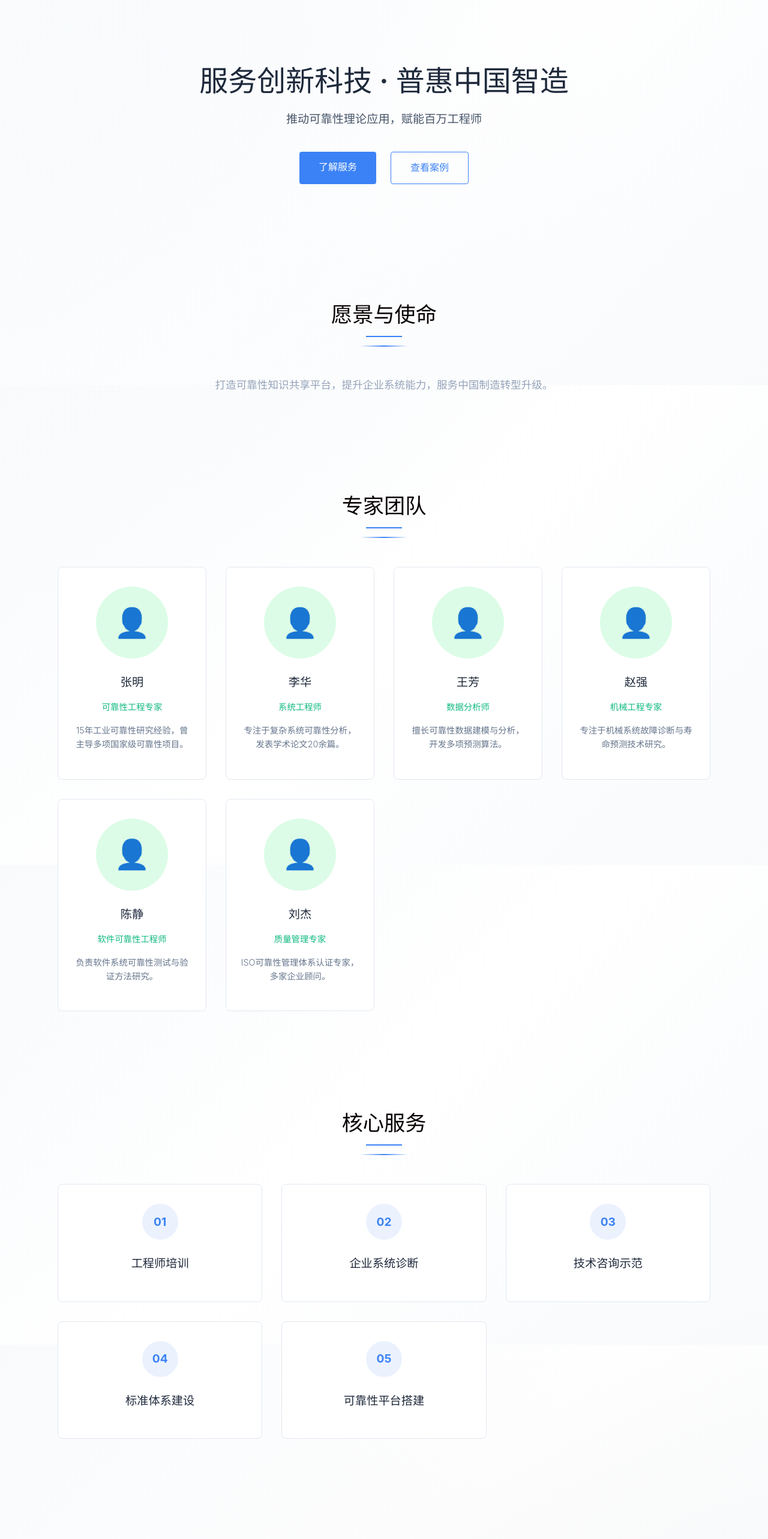
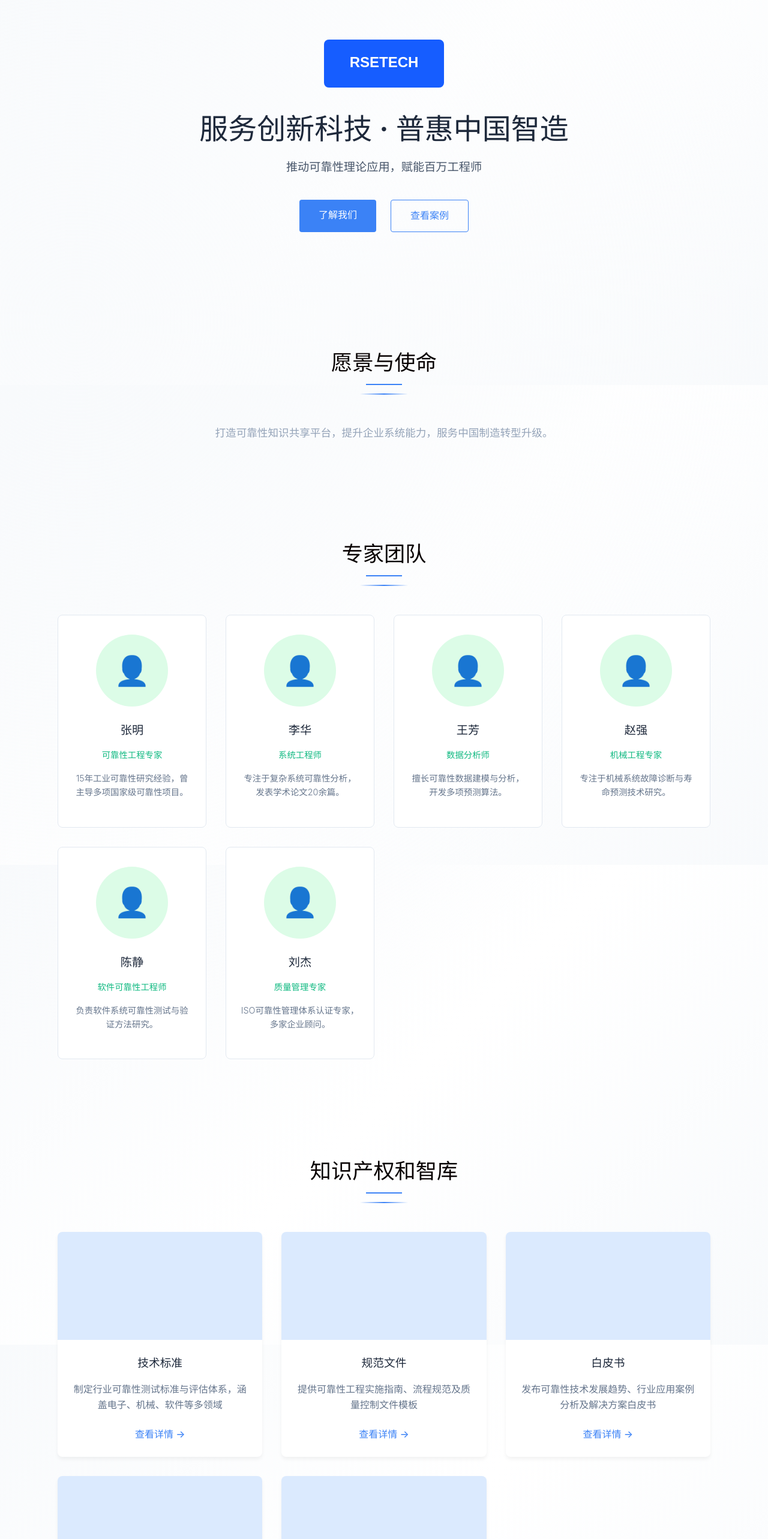
Before and after one commit to dididiskq/WeiMin, a Vue app in the folder vue-wmhx-pro/: page / in a window 1280 px wide. Shown: the part 958-3524 px from the top of the page at 60% size. Built offline with nearby package versions, Linux system fonts and the light colour scheme.

Commit message:
feat: 添加品牌logo并更新首页内容与样式
- 新增品牌logo.svg文件
- 删除过时的run_local_server.bat脚本
- 在首页添加logo展示并更新按钮链接
- 新增知识产权和智库、合作机构板块
- 调整部分样式和布局

```diff
--- a/vue-wmhx-pro/src/views/Home.vue
+++ b/vue-wmhx-pro/src/views/Home.vue
@@ -82,10 +82,11 @@ onMounted(() => {
       <!-- 视频下方内容区 -->
       <section class="section fade-in">
         <div class="hero-content-moved">
+          <img src="@/assets/logo.svg" alt="品牌logo" class="section-logo">
           <h1 class="hero-title">服务创新科技 · 普惠中国智造</h1>
           <p class="hero-subtitle">推动可靠性理论应用，赋能百万工程师</p>
           <div class="hero-buttons">
-            <router-link to="/service-content" class="primary-btn">了解服务</router-link>
+            <router-link to="/institute-introduction" class="primary-btn">了解我们</router-link>
             <router-link to="/project-case" class="secondary-btn">查看案例</router-link>
           </div>
         </div>
@@ -150,6 +151,46 @@ onMounted(() => {
             <h3 class="team-name">刘杰</h3>
             <p class="team-position">质量管理专家</p>
             <p class="team-desc">ISO可靠性管理体系认证专家，多家企业顾问。</p>
+          </div>
+        </div>
+      </section>
+
+      <!-- 知识产权和智库 -->
+      <section id="intellectual-property" class="section fade-in">
+        <div class="section-header">
+          <h2 class="section-title">知识产权和智库</h2>
+          <div class="section-divider"></div>
+        </div>
+        <div class="cases-grid">
+          <div class="case-card">
+            <div class="case-image" style="background-color: #dbeafe;"></div>
+            <h3 class="case-title">技术标准</h3>
+            <p class="case-desc">制定行业可靠性测试标准与评估体系，涵盖电子、机械、软件等多领域</p>
+            <router-link to="/intellectual-property" class="case-link">查看详情 →</router-link>
+          </div>
+          <div class="case-card">
+            <div class="case-image" style="background-color: #dbeafe;"></div>
+            <h3 class="case-title">规范文件</h3>
+            <p class="case-desc">提供可靠性工程实施指南、流程规范及质量控制文件模板</p>
+            <router-link to="/intellectual-property" class="case-link">查看详情 →</router-link>
+          </div>
+          <div class="case-card">
+            <div class="case-image" style="background-color: #dbeafe;"></div>
+            <h3 class="case-title">白皮书</h3>
+            <p class="case-desc">发布可靠性技术发展趋势、行业应用案例分析及解决方案白皮书</p>
+            <router-link to="/intellectual-property" class="case-link">查看详情 →</router-link>
+          </div>
+          <div class="case-card">
+            <div class="case-image" style="background-color: #dbeafe;"></div>
+            <h3 class="case-title">专业出版物</h3>
+            <p class="case-desc">出版可靠性工程系列专著、期刊及技术论文集</p>
+            <router-link to="/intellectual-property" class="case-link">查看详情 →</router-link>
+          </div>
+          <div class="case-card">
+            <div class="case-image" style="background-color: #dbeafe;"></div>
+            <h3 class="case-title">培训资料</h3>
+            <p class="case-desc">开发专业培训课件、视频教程及实践案例分析材料</p>
+            <router-link to="/intellectual-property" class="case-link">查看详情 →</router-link>
           </div>
         </div>
       </section>
@@ -240,10 +281,40 @@ onMounted(() => {
         </div>
       </section>
 
-      <!-- 合作企业 -->
+      <!-- 合作机构 -->
+      <section id="cooperation-agencies" class="section fade-in">
+        <div class="section-header">
+          <h2 class="section-title">合作机构</h2>
+          <div class="section-divider"></div>
+        </div>
+        <div class="agencies-grid">
+          <div class="agency-card">
+            <div class="agency-icon" style="background-color: #3b82f6;">01</div>
+            <h3 class="agency-title">发起单位</h3>
+            <p class="agency-desc">联合行业领军企业共同发起成立，推动可靠性技术标准化与产业化应用</p>
+          </div>
+          <div class="agency-card">
+            <div class="agency-icon" style="background-color: #10b981;">02</div>
+            <h3 class="agency-title">理事会</h3>
+            <p class="agency-desc">由学术界、产业界专家组成的决策机构，指导平台发展方向与战略规划</p>
+          </div>
+          <div class="agency-card">
+            <div class="agency-icon" style="background-color: #8b5cf6;">03</div>
+            <h3 class="agency-title">为民生态圈</h3>
+            <p class="agency-desc">构建产学研用一体化生态系统，促进资源共享与协同创新</p>
+          </div>
+          <div class="agency-card">
+            <div class="agency-icon" style="background-color: #f59e0b;">04</div>
+            <h3 class="agency-title">合作企业</h3>
+            <p class="agency-desc">汇聚国内外知名企业，共建可靠性技术创新与应用合作网络</p>
+          </div>
+        </div>
+      </section>
+
+      <!-- 重要链接 -->
       <section id="cooperation" class="section fade-in">
         <div class="section-header">
-          <h2 class="section-title">合作企业</h2>
+          <h2 class="section-title">重要链接</h2>
           <div class="section-divider"></div>
         </div>
         <div class="companies-grid">
@@ -475,7 +546,15 @@ onMounted(() => {
   background: #3b82f6;
 }
 
-.section-divider {
+.section-logo {
+  max-height: 80px;
+  margin-bottom: 20px;
+  display: block;
+  margin-left: auto;
+  margin-right: auto;
+          }
+
+          .section-divider {
   width: 80px;
   height: 2px;
   background: linear-gradient(90deg, transparent, #3b82f6, transparent);
@@ -652,6 +731,8 @@ onMounted(() => {
 
 /* 项目案例 */
 .cases-grid {
+  grid-template-columns: repeat(auto-fill, minmax(280px, 1fr));
+
   display: grid;
   grid-template-columns: repeat(auto-fit, minmax(300px, 1fr));
   gap: 2rem;
@@ -706,6 +787,57 @@ onMounted(() => {
   color: #2563eb;
 }
 
+/* 合作机构样式 */
+#cooperation-agencies {
+  background-color: #f8fafc;
+  padding: 80px 0;
+}
+
+.agencies-grid {
+  display: grid;
+  grid-template-columns: repeat(auto-fit, minmax(250px, 1fr));
+  gap: 24px;
+  margin-top: 40px;
+}
+
+.agency-card {
+  background: #ffffff;
+  border-radius: 12px;
+  padding: 28px;
+  box-shadow: 0 4px 20px rgba(0, 0, 0, 0.08);
+  transition: transform 0.3s ease, box-shadow 0.3s ease;
+}
+
+.agency-card:hover {
+  transform: translateY(-8px);
+  box-shadow: 0 12px 30px rgba(0, 0, 0, 0.12);
+}
+
+.agency-icon {
+  width: 56px;
+  height: 56px;
+  border-radius: 50%;
+  display: flex;
+  align-items: center;
+  justify-content: center;
+  color: white;
+  font-size: 20px;
+  font-weight: bold;
+  margin-bottom: 20px;
+}
+
+.agency-title {
+  font-size: 18px;
+  color: #1e293b;
+  margin-bottom: 12px;
+}
+
+.agency-desc {
+  font-size: 14px;
+  color: #64748b;
+  line-height: 1.6;
+}
+
 /* 主要内容区域 */.card-icon {
   width: 60px;
   height: 60px;
```
Also changed, not shown: vue-wmhx-pro/src/assets/logo.svg (added), 1 other file (tests, documents, lock files or other folders).
